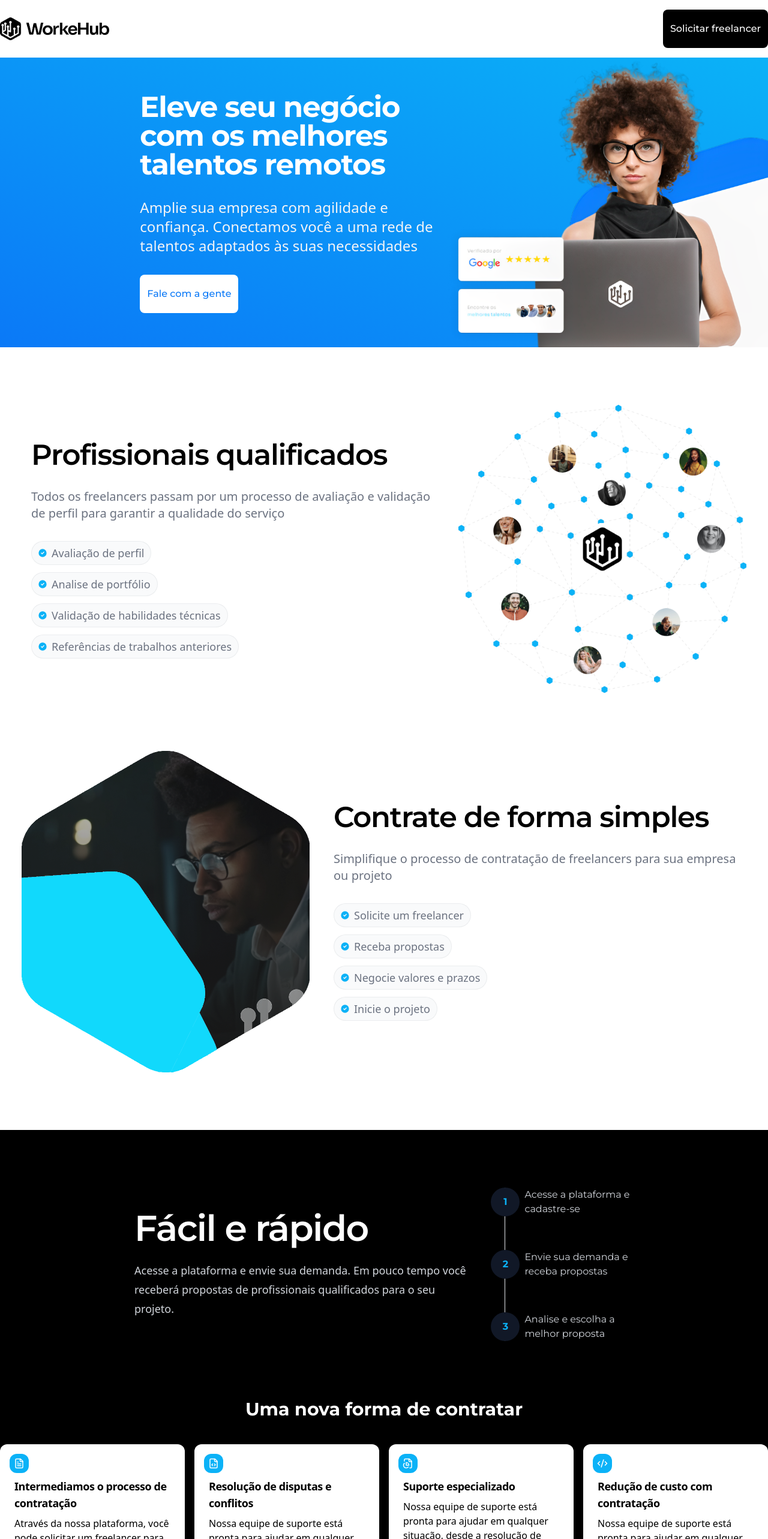
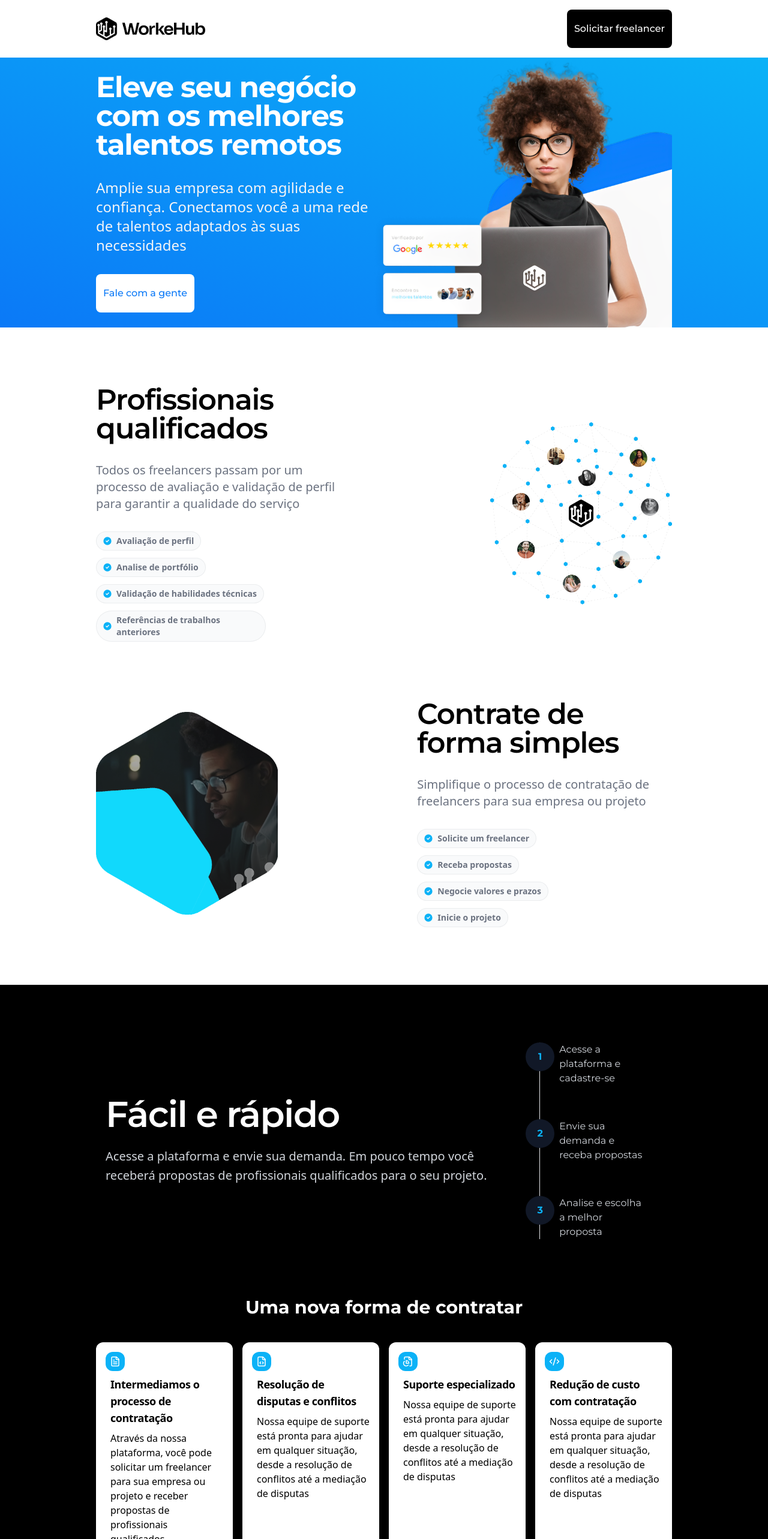
Before and after one commit to isacrodriguesdev/landing-page, a Next.js app: page / in a window 1280 px wide. Shown: the top 2566 px of the page at 60% size. Built offline with nearby package versions, Linux system fonts and the light colour scheme.

Commit message:
chore: style

```diff
--- a/src/app/page.tsx
+++ b/src/app/page.tsx
@@ -12,7 +12,7 @@ export default function Home() {
     <>
       <Header />
       <Banner />
-      <main className="max-w-7xl mx-auto">
+      <main>
         <Freela
           title="Profissionais qualificados"
           description="Todos os freelancers passam por um processo de avaliação e validação de perfil para garantir a qualidade do serviço"
--- a/src/components/Peoples.tsx
+++ b/src/components/Peoples.tsx
@@ -47,7 +47,7 @@ export default function Peoples() {
             <h3 className="text-3xl py-10 text-white font-bold text-center flex justify-center">
               Uma nova forma de contratar
             </h3>
-            <div className="flex justify-center sm:grid-cols-2 lg:flex xsm:grid gap-4 mb-16">
+            <div className="flex justify-center sm:grid-cols-2 w-9/12 mx-auto lg:flex xsm:grid gap-4 mb-16">
               {items.map(({ title, description, icon }) => (
                 <div className="bg-white rounded-xl 3sm:block xsm:p-3 lg:p-4" key={title}>
                   <div className="3sm:max-w-sm flex-col flex max-w-sm rounded-lg">
--- a/src/components/banner.tsx
+++ b/src/components/banner.tsx
@@ -5,17 +5,17 @@ import { Button } from "./Button";
 
 export default function Banner() {
   return (
-    <div className="w-full bg-gradient-to-tr from-primary to-secundary xsm:py-20 lg:py-0">
-      <div className="grid 2sm:px-4 3sm:px-4 md:px-0 lg:gap-8 xl:gap-0 lg:grid-cols-12 justify-center">
-        <div className="xl:max-w-3xl xsm:px-4 place-self-center lg:col-span-7 lg:w-9/12 lg:ml-52">
-          <h1 className="lg:ml-5 xsm:text-center xsm:text-xl xsm:font-bold md:mt-8 lg:mt-0 sm:text-center 2sm:text-2xl 3sm:text-3xl xl:text-5xl lg:text-start text-white mb-4 font-Orbitron tracking-tight leading-none lg:text-4xl md:text-4xl">
+    <div className="flex items-center justify-center w-full bg-gradient-to-tr from-primary to-secundary xsm:py-20 lg:py-0 mx-auto">
+      <div className="flex 2sm:px-4 3sm:px-4 w-9/12 lg:px-0">
+        <div className="place-self-center w-[700px]">
+          <h1 className="xsm:text-center xsm:text-xl xsm:font-bold md:mt-8 lg:mt-0 sm:text-center 2sm:text-2xl 3sm:text-3xl xl:text-5xl lg:text-start text-white mb-4 font-Orbitron tracking-tight leading-none lg:text-4xl md:text-4xl">
             Eleve seu negócio com os melhores talentos remotos
           </h1>
-          <h2 className="lg:ml-5 font-sans xsm:mb-8 sm:text-center xsm:text-center lg:text-start xl:text-2xl text-gray-100 md:text-xl lg:text-dm lg:mt-8 lg:mb-8">
+          <h2 className="font-sans xsm:mb-8 sm:text-center xsm:text-center lg:text-start xl:text-2xl text-gray-100 md:text-xl lg:text-dm lg:mt-8 lg:mb-8">
             Amplie sua empresa com agilidade e confiança. Conectamos você a uma
             rede de talentos adaptados às suas necessidades
           </h2>
-          <div className="flex xsm:justify-center lg:ml-5 lg:justify-normal lg:mb-0 xsm:mb-4 md:mb-8">
+          <div className="flex xsm:justify-center lg:justify-normal lg:mb-0 xsm:mb-4 md:mb-8">
             <Button Children={undefined} color="white">
              <a
               href="https://wa.me/message/MJDUYQ4X3SL7I1"
@@ -27,7 +27,7 @@ export default function Banner() {
          </Button>
           </div>
         </div>
-        <div className="hidden lg:col-span-5 lg:flex justify-end">
+        <div className="hidden lg:flex relative right-0">
           <Image
             className=""
             src="/image/MulherWorke.png"
--- a/src/components/card.tsx
+++ b/src/components/card.tsx
@@ -1,13 +1,13 @@
 export default function Card() {
   return (
     <section className="bg-black flex justify-center items-center xsm:pt-40 2sm:pt-0">
-      <div className="sm:grid lg:flex relative isolate w-screen overflow-hidden pt-10 bg-black rounded-xl lg:w-9/12 mx-auto px-10 lg:px-8">
-        <div className="mx-auto max-w-4xl px-6 lg:px-8 justify-center place-self-center">
+      <div className="sm:grid md:flex relative isolate px-4 overflow-hidden pt-10 bg-black rounded-xl lg:w-9/12 mx-auto">
+        <div className="mx-auto lg:gap-20 justify-center place-self-center">
           <div className="mx-auto max-w-4xl lg:mx-0">
             <h3 className="text-2xl tracking-tight font-semibold sm:text-center 3sm:text-center md:text-start lg:text-start text-white sm:text-6xl">
               Fácil e rápido
             </h3>
-            <p className="mt-6 text-lg leading-8 text-gray-300 font-sans">
+            <p className="mt-6 text-xl leading-8 text-gray-300 font-sans">
               Acesse a plataforma e envie sua demanda. Em pouco tempo você
               receberá propostas de profissionais qualificados para o seu
               projeto.
@@ -15,8 +15,8 @@ export default function Card() {
           </div>
         </div>
 
-        <div className="px-4 sm:px-6 lg:px-8 mx-auto pt-14">
-          <ol className="relative text-gray-700 border-s border-gray-200 dark:border-gray-700 text-start">
+        <div className="px-4 sm:px-6 w-72 lg:px-8 mx-auto pt-14">
+          <ol className="relative text-gray-700 border-s border-gray-200 dark:border-gray-700">
             <li className="mb-14 ms-8">
               <span className="absolute text-secundary font-bold text-md flex items-center justify-center w-12 h-12 rounded-full -start-6 bg-gray-900">
                 1
--- a/src/components/freela.tsx
+++ b/src/components/freela.tsx
@@ -18,9 +18,9 @@ export default function Freela({
   items,
 }: Props) {
   return (
-    <section className="flex flex-col justify-center items-center my-24 w-full">
+    <section className="flex w-9/12 mx-auto flex-col justify-center items-center my-24">
       <div
-        className={`flex items-center 3xl:gap-72  ${
+        className={`flex items-center md:gap-0 xl:gap-52 ${
           inverted ? "flex-row" : "flex-row-reverse"
         }`}
       >
@@ -34,7 +34,7 @@ export default function Freela({
           />
         </div>
 
-        <div className="flex flex-col md:justify-center xsm:px-4">
+        <div className="flex flex-col md:justify-center xsm:px-4 lg:px-0">
           <div>
             <h3 className="2sm:text-3xl xsm:text-3xl xsm:text-start text-black font-semibold mb-4 lg:text-start xl:text-5xl 3sm:text-3xl font-Orbitron tracking-tight leading-none md:text-5xl">
               {title}
@@ -58,7 +58,7 @@ export default function Freela({
                 >
                   <path d="M10 .5a9.5 9.5 0 1 0 9.5 9.5A9.51 9.51 0 0 0 10 .5Zm3.707 8.207-4 4a1 1 0 0 1-1.414 0l-2-2a1 1 0 0 1 1.414-1.414L9 10.586l3.293-3.293a1 1 0 0 1 1.414 1.414Z" />
                 </svg>
-                <div className="flex items-center xl:text-md font-sans md:text-md 3sm:text-lg">
+                <div className="flex items-center xl:text-md font-sans md:text-sm font-semibold 3sm:text-lg">
                   {item}
                 </div>
               </span>
--- a/src/components/header.tsx
+++ b/src/components/header.tsx
@@ -5,7 +5,7 @@ export default function Header() {
   return (
     <>
       <nav className="bg-white border-gray-200">
-        <div className="flex items-center justify-around lg:max-w-7xl lg:mx-auto 2xl:justify-between xsm:gap-14 sm:gap-0 xl:justify-between lg:justify-around md:justify-around 3sm:justify-around h-24">
+        <div className="flex items-center justify-around lg:w-9/12 lg:mx-auto 2xl:justify-between xsm:gap-14 sm:gap-0 xl:justify-between lg:justify-between md:justify-around 3sm:justify-around h-24">
           <div className="xsm:hidden md:block">
             <a href="/" className="flex items-center">
               <Image
@@ -29,13 +29,11 @@ export default function Header() {
             </a>
           </div>
           <div className="md:block md:w-auto justify-center content-center ">
-            <a href="" className="">
-              <Button
-                type="button"
-                className="self-center whitespace-nowrap py-3 px-4 justify-center inline-flex items-center text-md 3sm:text-md font-semibold rounded-lg bg-black text-white" Children={undefined}              >
+            <Button Children={undefined} color="black">
+              <a href="/" className="text-white">
                 Solicitar freelancer
-              </Button>
-            </a>
+              </a>
+            </Button>
           </div>
         </div>
       </nav>
--- a/src/components/otherComponents/faq.tsx
+++ b/src/components/otherComponents/faq.tsx
@@ -3,11 +3,11 @@ import Image from "next/image";
 export default function faq() {
   return (
     <>
-      <section className="flex bg-white justify-center aligm-center">
+      <section className="flex bg-white justify-center w-9/12 mx-auto h-full">
         <div className="flex mx-auto grid-cols-1 justify-center sm:gap-y-20 lg:mx-0 lg:max-w-none py-8 xl:grid-cols lg:gap-8 xl:gap-0 lg:grid-cols-12">
           <div className="flex justify-end">
             <div className="mx-auto grid grid-cols-1 lg:grid-cols-2 gap-12">
-              <div className="lg:mt-8 space-y-2 md:ml-0 h-fit max-w-lg lg:ml-20 rounded-md bg-white">
+              <div className="space-y-2 md:ml-0 h-fit max-w-md rounded-md bg-white">
                 <div className="mb-8 text-center">
                   <h3 className="xsm:text-xl text-2xl md:text-4xl md:leading-tight text-black font-semibold mb-1">
                     Perguntas frequentes
```
